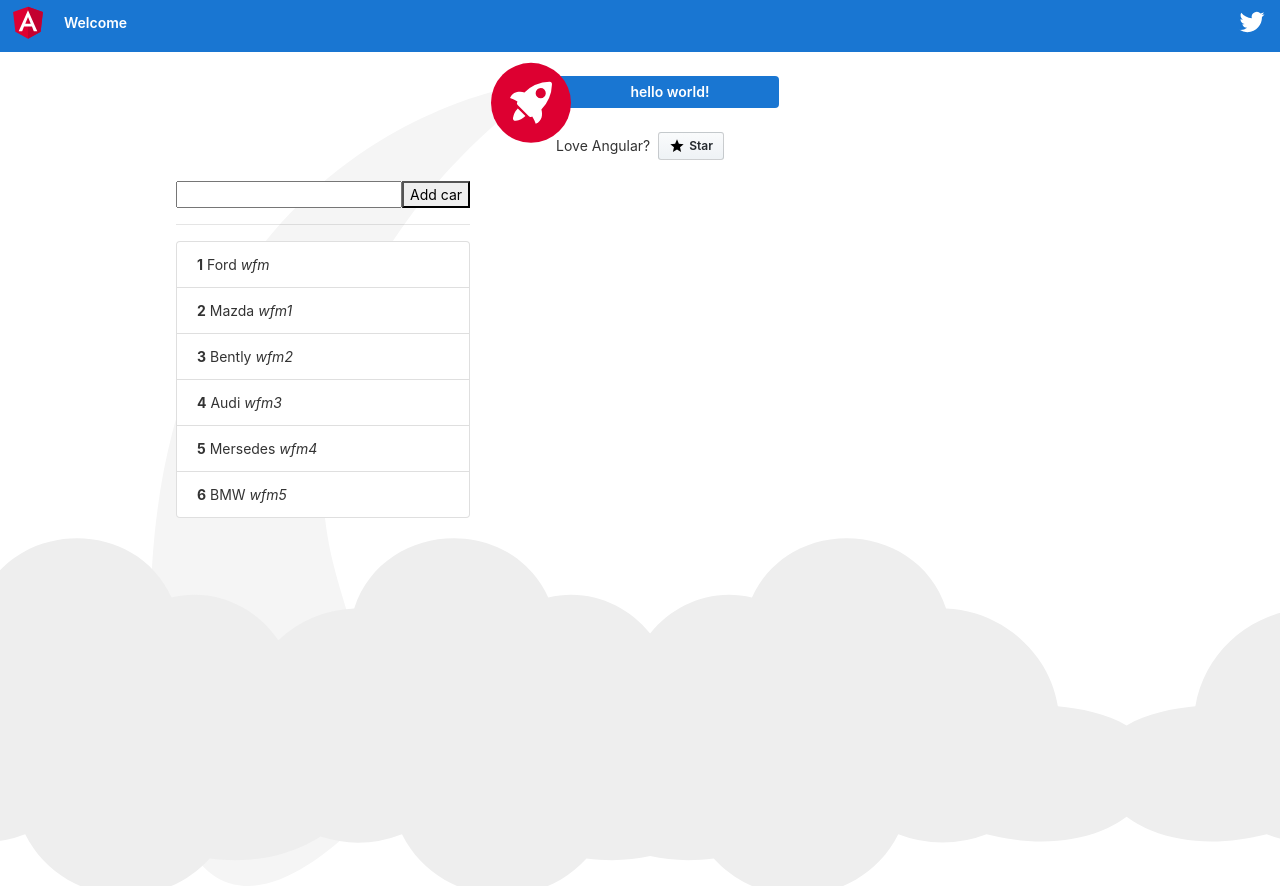
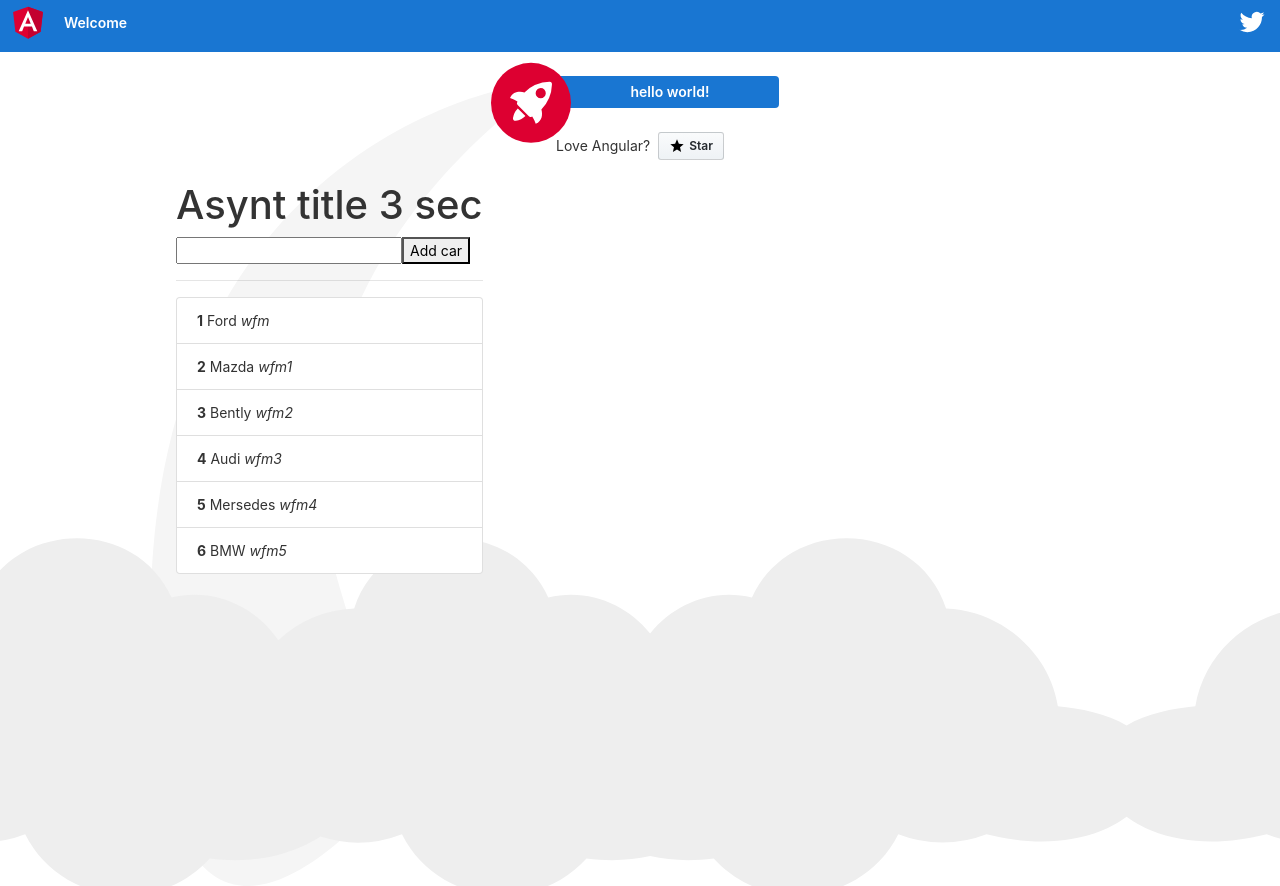
Before and after one commit to katerynabugaieva/angular-sandbox, an Angular app: page / in a window 1280 px wide. Built offline with nearby package versions, Linux system fonts and the light colour scheme.

Commit message:
async pipe

```diff
--- a/package.json
+++ b/package.json
@@ -26,6 +26,7 @@
     "popper": "^1.0.1",
     "popper.js": "^1.15.0",
     "rxjs": "~6.4.0",
+    "rxjs-compat": "^6.5.3",
     "tslib": "^1.10.0",
     "zone.js": "~0.9.1"
   },
--- a/src/app/app.module.ts
+++ b/src/app/app.module.ts
@@ -13,8 +13,8 @@ import { PipesComponent } from "./pipes/pipes.component";
 import { PowPipe } from "./create-pipes/pow.pipe";
 import { CreatePipesComponent } from "./create-pipes/create-pipes.component";
 import { MyTestPipesPipe } from "./my-test-pipes.pipe";
-import { PipesFilterComponent } from './pipes-filter/pipes-filter.component';
-import { CarFilterPipe } from './car-filter.pipe';
+import { PipesFilterComponent } from "./pipes-filter/pipes-filter.component";
+import { CarFilterPipe } from "./car-filter.pipe";
 
 @NgModule({
   declarations: [
--- a/src/app/pipes-filter/pipes-filter.component.html
+++ b/src/app/pipes-filter/pipes-filter.component.html
@@ -1,4 +1,5 @@
 <div>
+  <h1>{{ asyncTitle | async }}</h1>
   <input type="text" [(ngModel)]="searchCar" />
   <button (click)="addCar()">Add car</button>
   <hr />
--- a/src/app/pipes-filter/pipes-filter.component.ts
+++ b/src/app/pipes-filter/pipes-filter.component.ts
@@ -1,4 +1,6 @@
-import { Component, OnInit } from "@angular/core";
+import { Component } from "@angular/core";
+import "rxjs/Rx";
+import { Observable } from "rxjs";
 
 @Component({
   selector: "app-pipes-filter",
@@ -16,6 +18,7 @@ export class PipesFilterComponent {
     { name: "BMW", description: "wfm5" }
   ];
 
+  asyncTitle = Observable.of("Asynt title 3 sec").delay(3000);
   addCar() {
     this.cars.push({
       name: "new car",
```
Also changed, not shown: 1 other file (tests, documents, lock files or other folders).
